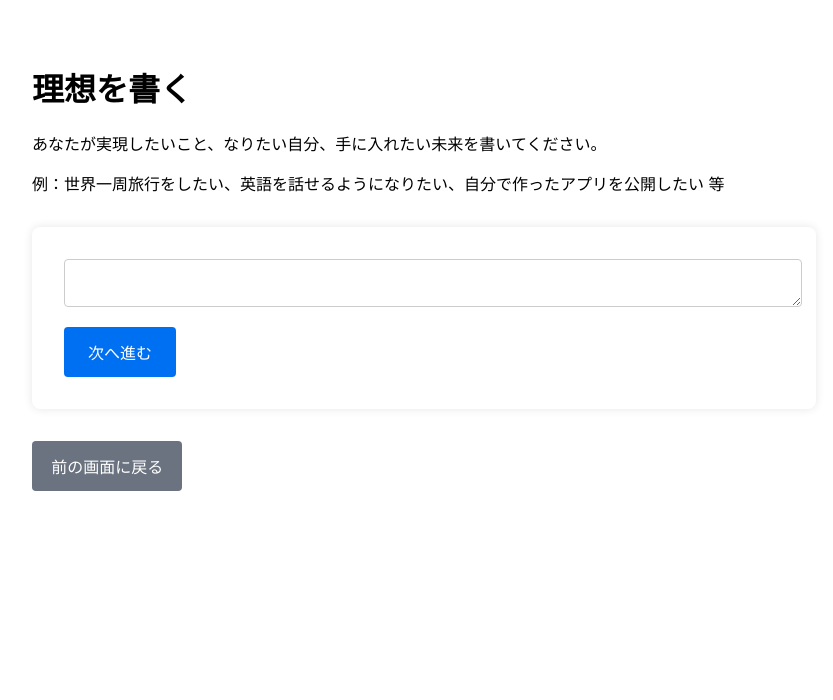
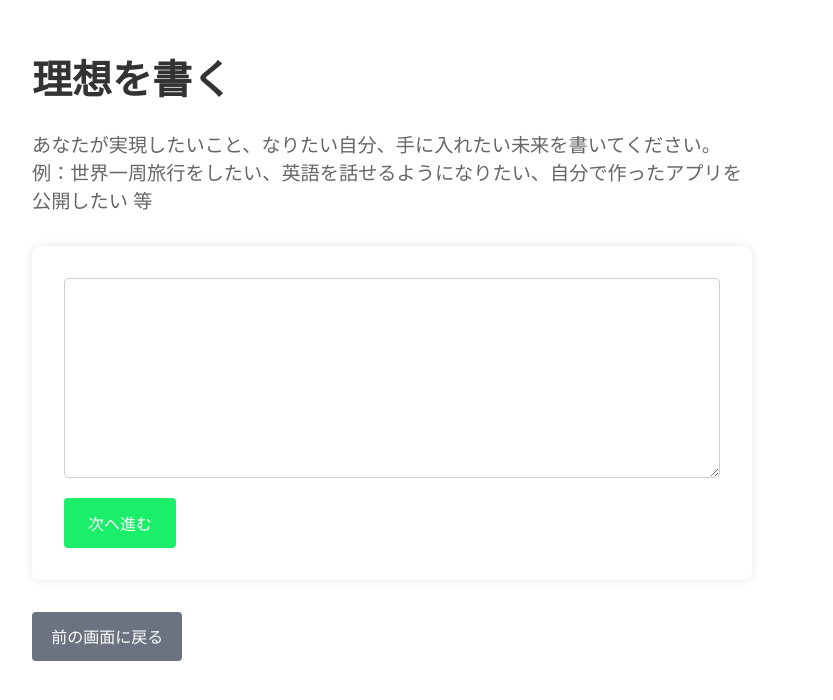
Before and after one commit to shige7ga/do-within-24, a React (Vite) app: page /ideal in a window 1280 px wide. Shown: the top 700 px of the page, without its empty margins (248-1081 px from the left). Built offline with nearby package versions, Linux system fonts and the light colour scheme.

Commit message:
理想記入ページのスタイル調整

```diff
--- a/src/features/ideal/containers/IdealContextFormContainer.tsx
+++ b/src/features/ideal/containers/IdealContextFormContainer.tsx
@@ -24,9 +24,8 @@ export default function IdealContextFromContainer() {
 
   return (
     <div className={styles.container}>
-      <h1>理想を書く</h1>
-      <p>あなたが実現したいこと、なりたい自分、手に入れたい未来を書いてください。</p>
-      <p>例：世界一周旅行をしたい、英語を話せるようになりたい、自分で作ったアプリを公開したい 等</p>
+      <h1 className={styles.title}>理想を書く</h1>
+      <p className={styles.description}>あなたが実現したいこと、なりたい自分、手に入れたい未来を書いてください。<br/>例：世界一周旅行をしたい、英語を話せるようになりたい、自分で作ったアプリを公開したい 等</p>
       <TextareaForm
         fieldName="context"
         value={formData.context}
--- a/src/features/ideal/styles/idealForm.module.css
+++ b/src/features/ideal/styles/idealForm.module.css
@@ -1,6 +1,7 @@
 .container {
   max-width: 720px;
-  margin: 4rem auto;
+  margin: 3rem auto;
+  padding: 0 1rem;
 }
 
 .form {
@@ -10,6 +11,7 @@
   background-color: #fff;
   border-radius: 0.5rem;
   box-shadow: 0 0 10px rgba(0, 0, 0, 0.1);
+  box-sizing: border-box;
 }
 
 .formGroup {
@@ -23,17 +25,29 @@
   color: #333;
 }
 
-.formGroup input,
-.formGroup textarea,
-.formGroup select {
+.formGroup textarea {
   width: 100%;
   padding: 0.5rem;
+  box-sizing: border-box;
   border: 1px solid #ccc;
-  border-radius: 0.25rem;
+  border-radius: 0.3rem;
+  height: 200px;
+}
+
+.title {
+  font-size: 2.5rem;
+  color: #333;
+  margin-bottom: 1.5rem;
+}
+
+.description {
+  font-size: 1.2rem;
+  color: #666;
+  margin-bottom: 2rem;
 }
 
 .submitButton {
-  background-color: #0070f3;
+  background-color: #1bee69;
   color: white;
   padding: 0.8rem 1.5rem;
   border: none;
@@ -44,7 +58,7 @@
 }
 
 .submitButton:hover {
-  background-color: #0051bb;
+ background-color: #08b648;;
 }
 
 .cancelContainer {
--- a/src/styles/common.module.css
+++ b/src/styles/common.module.css
@@ -26,7 +26,7 @@
 
 .link {
   display: inline-block;
-  background-color: #0070f3;
+  background-color: #1bee69;
   color: white;
   padding: 0.8rem 1.5rem;
   margin-bottom: 1rem;
@@ -37,5 +37,5 @@
 }
 
 .link:hover {
-  background-color: #0051bb;
+  background-color: #08b648;
 }
```
